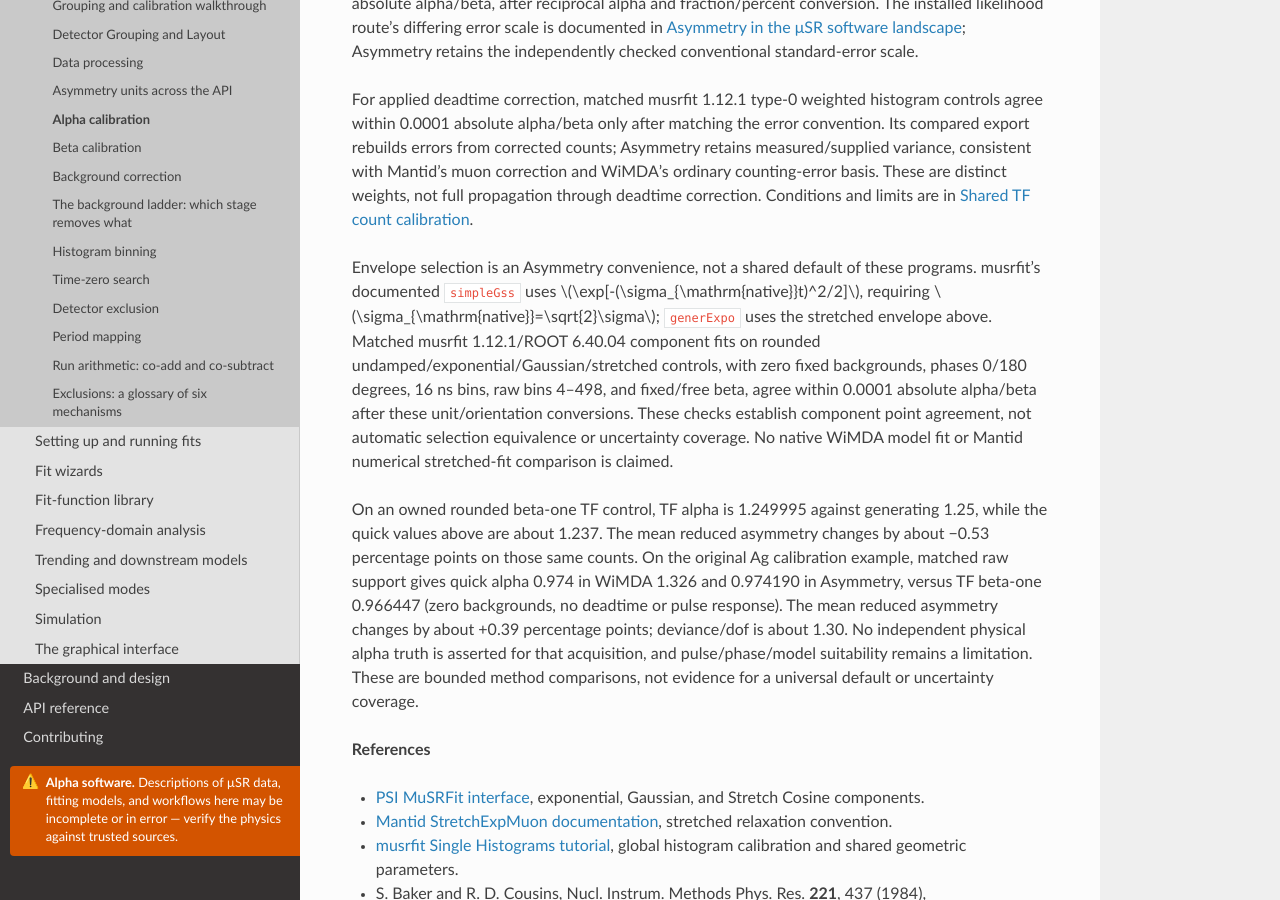
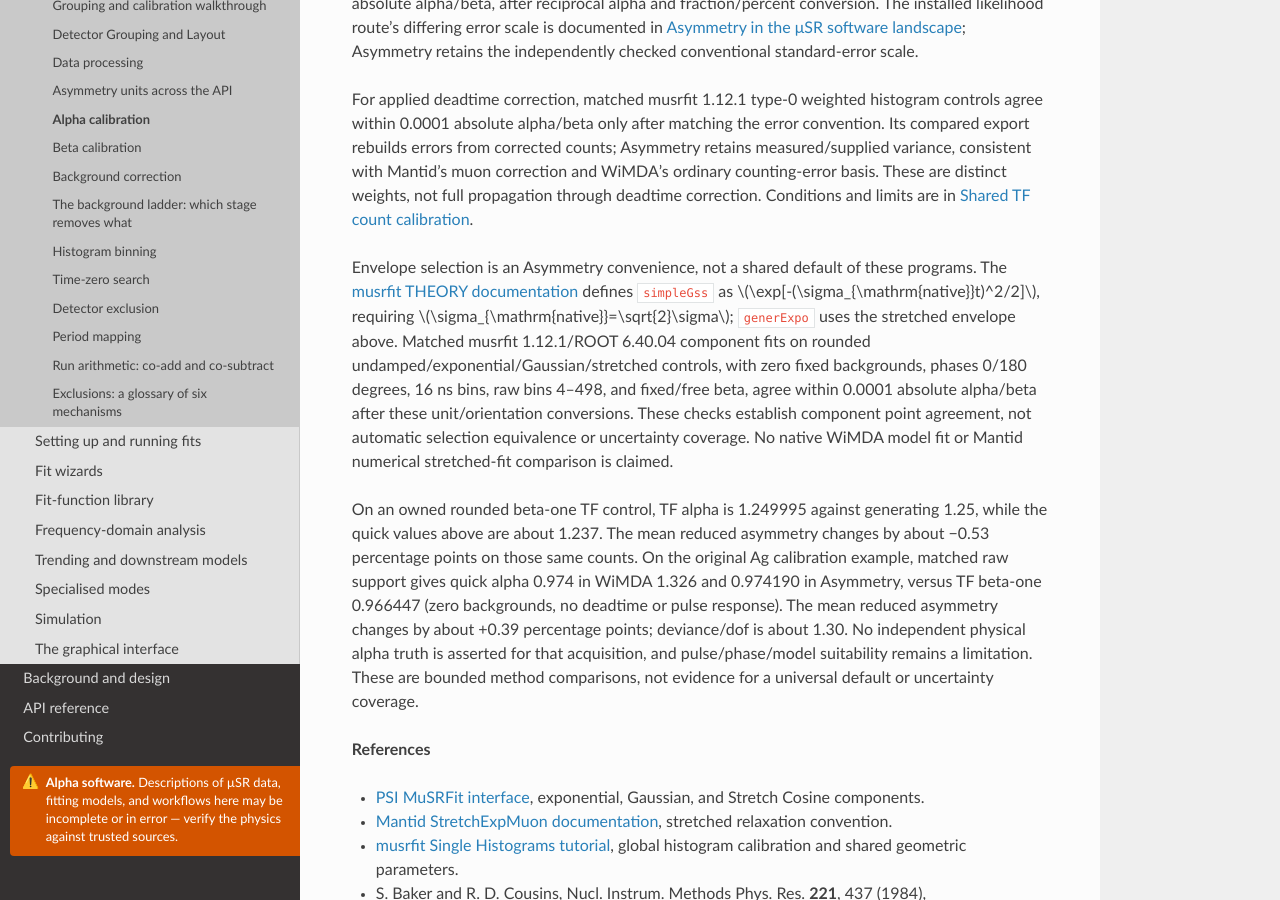
Before and after one commit to BenHuddart/asymmetry, a Sphinx documentation site: the page built from docs/reference/data_reduction/alpha_calibration.rst, in a window 1280 px wide and 900 px high, scrolled down 9372 px. Built offline with Sphinx 7.4.7 and the Read the Docs theme 3.1.0, drawn with Linux system fonts in a browser that asks for light colours; a script that is not in the unit is left out.

Commit message:
Clarify TF envelope reference conventions

```diff
--- a/docs/explanation/comparison.rst
+++ b/docs/explanation/comparison.rst
@@ -278,8 +278,10 @@
 operation and beta adapter retain the exponential model.
 
 musrfit's `MuSRFit interface <https://musruser.psi.ch/?page_id=148>`_ lists
-Exponential Cosine, Gaussian Cosine, and Stretch Cosine. Its documented
-``simpleGss`` envelope uses a Gaussian rate :math:`\sqrt{2}` times Asymmetry's
+Exponential Cosine, Gaussian Cosine, and Stretch Cosine. The
+`musrfit THEORY documentation
+<https://lmu.pages.psi.ch/musrfit-docu/user-manual.html#the-theory-block>`_
+defines ``simpleGss`` with a Gaussian rate :math:`\sqrt{2}` times Asymmetry's
 :math:`\sigma`; ``generExpo`` uses :math:`\exp[-(\Lambda t)^p]` at positive time.
 Fresh musrfit 1.12.1 (``708f777b``, ROOT 6.40.04) component controls for all four
 shapes agree within 0.0001 absolute alpha/beta with fixed/free beta, zero fixed
--- a/docs/reference/data_reduction/alpha_calibration.rst
+++ b/docs/reference/data_reduction/alpha_calibration.rst
@@ -400,7 +400,7 @@
 publishes no result.
 
 Bounded envelope selection in scripts
-~~~~~~~~~~~~~~~~~~~~~~~~~~~~~~~~~~~~
+~~~~~~~~~~~~~~~~~~~~~~~~~~~~~~~~~~~~~
 
 When a single exponential does not describe the calibrant, use
 :func:`~asymmetry.core.fitting.tf_calibration.select_tf_calibration` with the same
@@ -510,7 +510,9 @@
 :ref:`comparison-count-calibration`.
 
 Envelope selection is an Asymmetry convenience, not a shared default of these
-programs. musrfit's documented ``simpleGss`` uses
+programs. The `musrfit THEORY documentation
+<https://lmu.pages.psi.ch/musrfit-docu/user-manual.html#the-theory-block>`_
+defines ``simpleGss`` as
 :math:`\exp[-(\sigma_{\mathrm{native}}t)^2/2]`, requiring
 :math:`\sigma_{\mathrm{native}}=\sqrt{2}\sigma`; ``generExpo`` uses the
 stretched envelope above. Matched musrfit 1.12.1/ROOT 6.40.04 component fits
```
